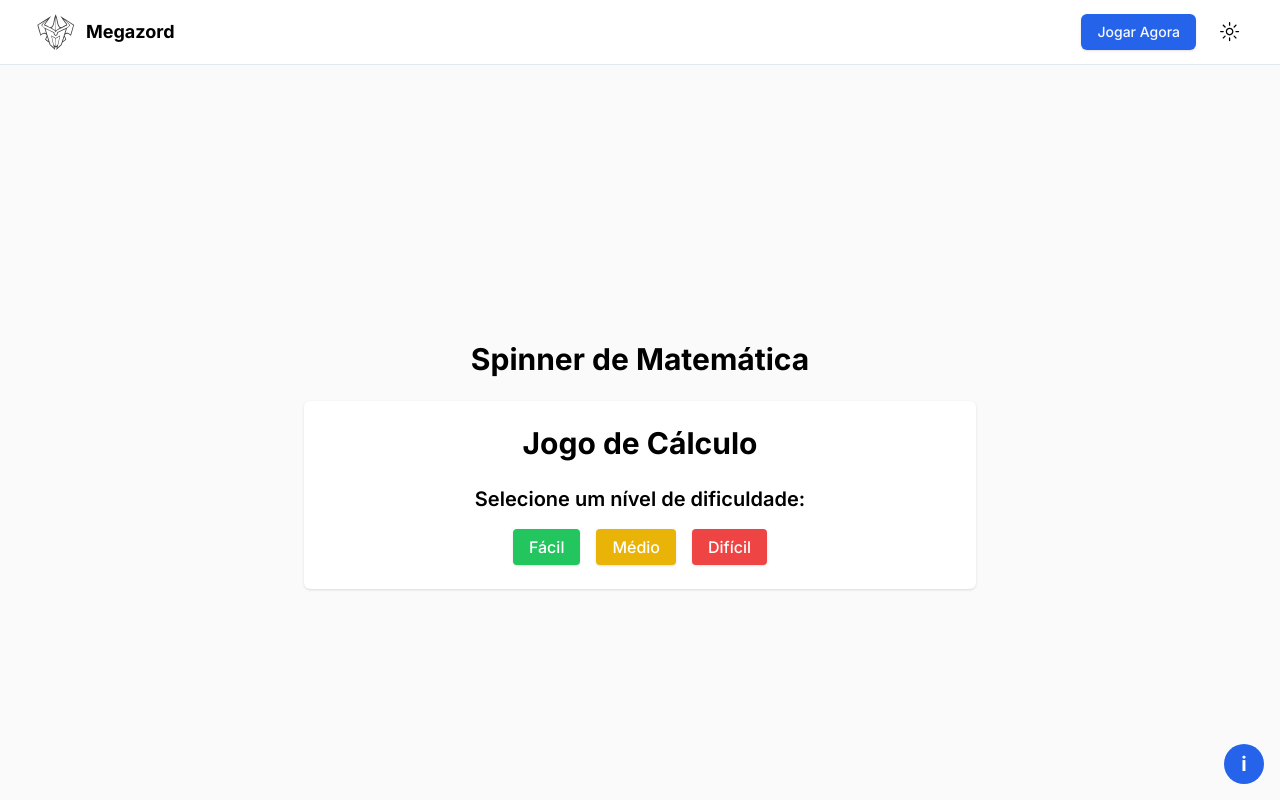
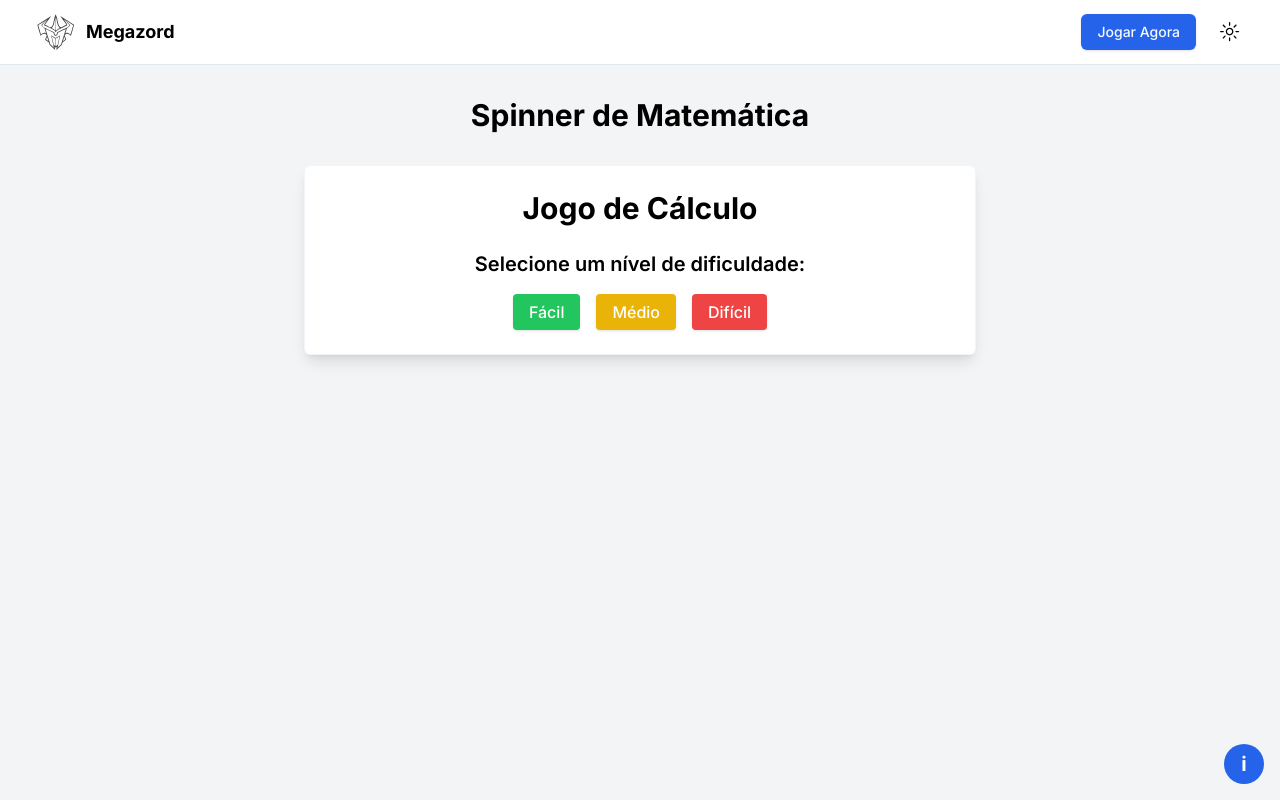
Before and after one commit to giovannivicentin/megazord, a Next.js app: page /math-spinner in a window 1280 px wide. Shown: the top 800 px of the page. Built offline with nearby package versions, Linux system fonts and the light colour scheme.

Commit message:
fix: adjust layout and spacing in MathSpinnerPage and MathSpinner components

```diff
--- a/src/app/math-spinner/page.tsx
+++ b/src/app/math-spinner/page.tsx
@@ -2,8 +2,8 @@ import MathSpinner from '@/components/math-spinner'
 
 function MathSpinnerPage() {
   return (
-    <div className="min-h-screen flex flex-col items-center justify-center p-4 bg-neutral-50 dark:bg-[unset]">
-      <h1 className="text-3xl font-bold mb-6">Spinner de Matemática</h1>
+    <div className="min-h-screen flex flex-col items-center bg-gray-100 px-4 pt-8 dark:bg-[unset]">
+      <h1 className="text-3xl font-bold mb-8">Spinner de Matemática</h1>
       <MathSpinner />
     </div>
   )
--- a/src/components/math-spinner.tsx
+++ b/src/components/math-spinner.tsx
@@ -125,7 +125,7 @@ export default function CalculadoraInfantil() {
   }
 
   return (
-    <div className="w-full max-w-2xl mx-auto p-4 sm:p-6 space-y-6 bg-white shadow rounded-md text-black">
+    <div className="w-full max-w-2xl mx-auto p-4 sm:p-6 space-y-6 bg-white dark:bg-background shadow-lg rounded-md text-black dark:text-white border border-muted">
       <h1 className="text-2xl sm:text-3xl font-bold text-center">
         Jogo de Cálculo
       </h1>
@@ -198,7 +198,7 @@ export default function CalculadoraInfantil() {
           <div className="flex flex-col sm:flex-row justify-center gap-4">
             <Button
               onClick={handleVerify}
-              className="inline-flex items-center justify-center whitespace-nowrap rounded-md text-sm font-medium transition-colors focus-visible:outline-none focus-visible:ring-1 focus-visible:ring-ring disabled:pointer-events-none disabled:opacity-50 bg-primary text-primary-foreground shadow hover:bg-primary/90 h-9 px-4 py-2 w-40"
+              className="inline-flex items-center dark:text-white justify-center whitespace-nowrap rounded-md text-sm font-medium transition-colors focus-visible:outline-none focus-visible:ring-1 focus-visible:ring-ring disabled:pointer-events-none disabled:opacity-50 bg-primary text-primary-foreground shadow hover:bg-primary/90 h-9 px-4 py-2 w-40"
             >
               Verificar
             </Button>
```
